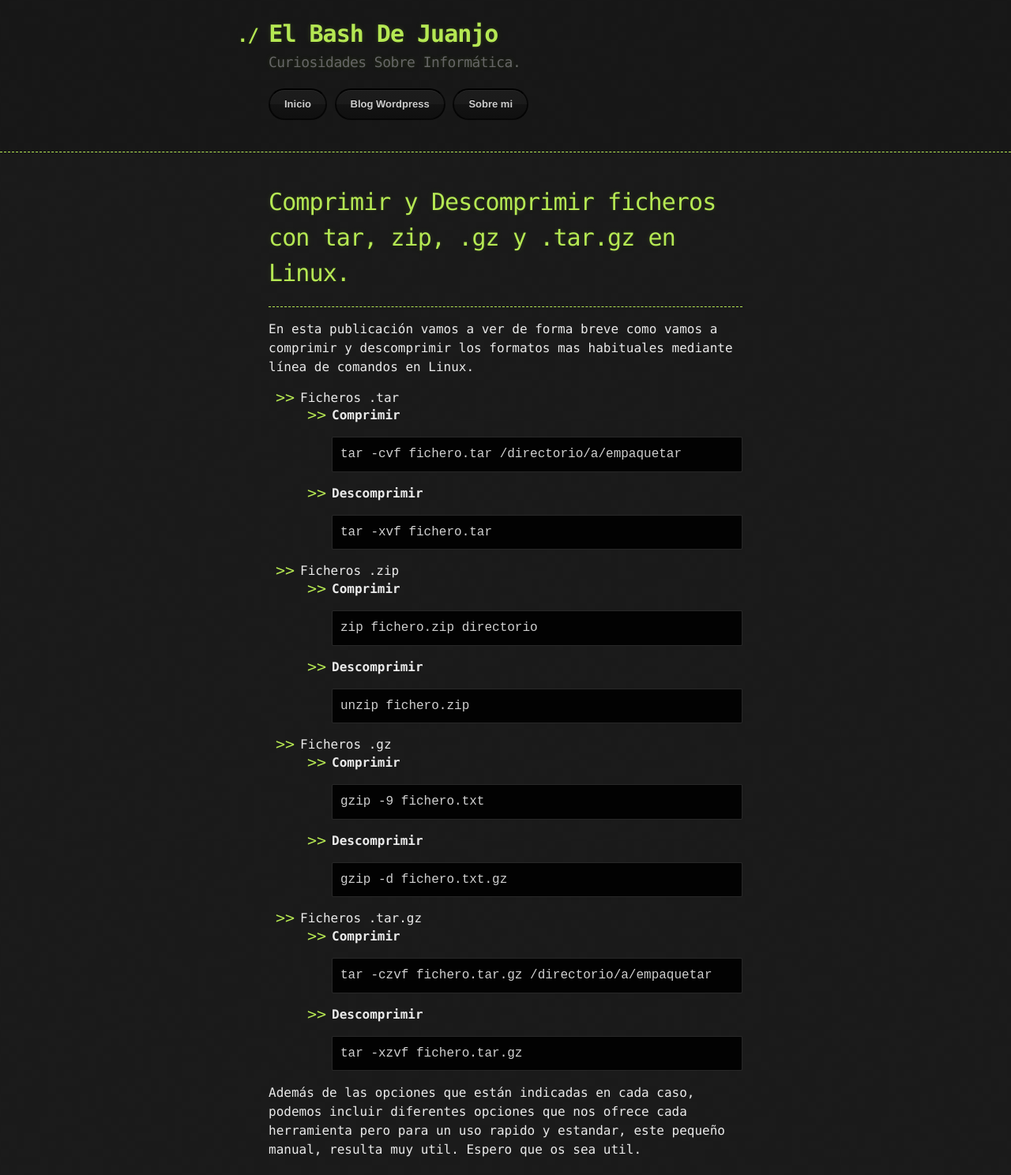
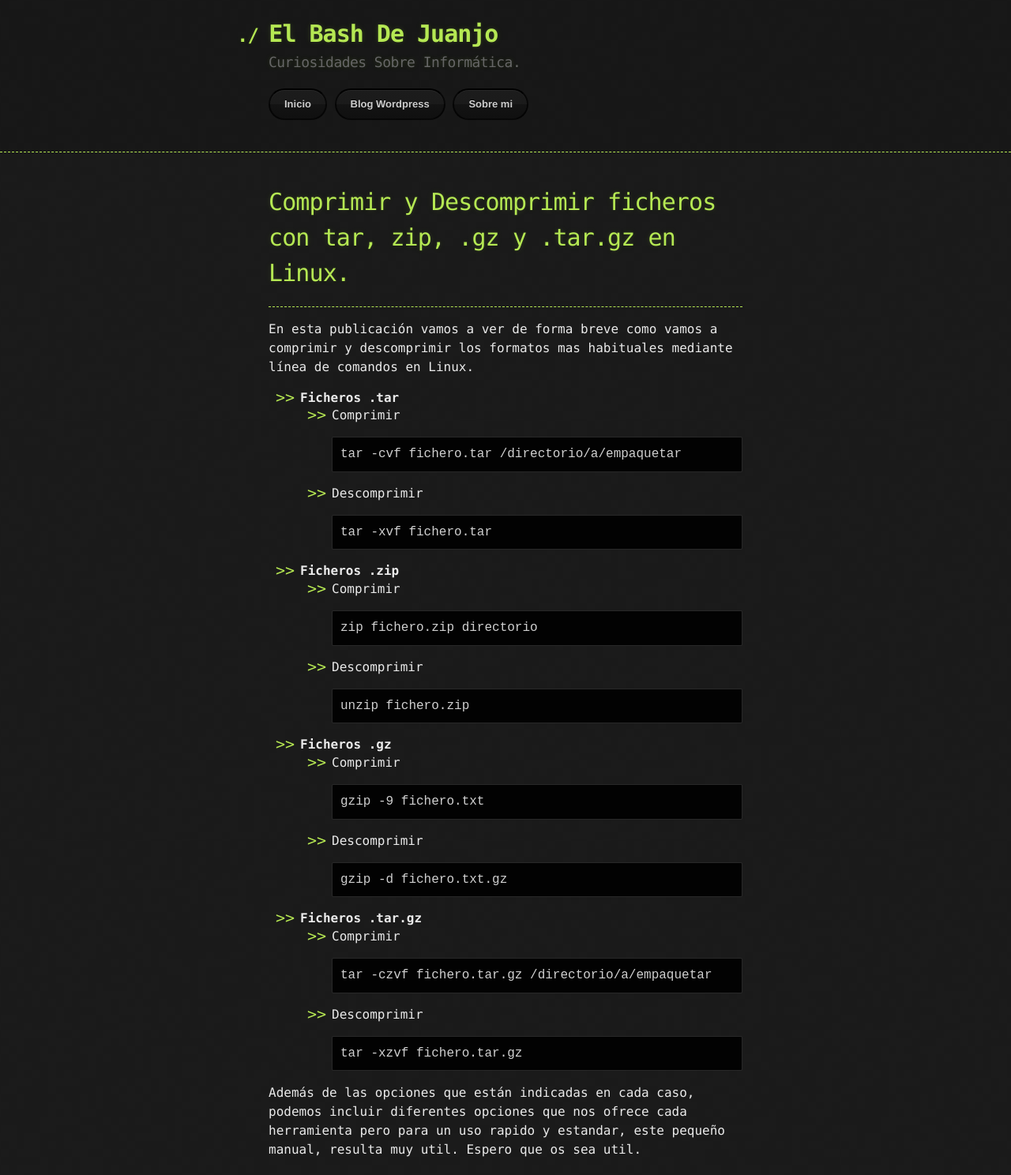
Before and after one commit to juanjoselopezroldan/juanjoselopezroldan.github.io, a Jekyll site: the page built from contenido/tar.md, in a window 1280 px wide. Shown: the whole page at 79% size. Built offline with Jekyll 4.4.1, drawn with Linux system fonts in a browser that asks for light colours; our own code applies the rules of GitHub Pages for plain Markdown files.

Commit message:
ultimos cambios

````diff
--- a/contenido/tar.md
+++ b/contenido/tar.md
@@ -7,45 +7,49 @@ layout: default
 
 En esta publicación vamos a ver de forma breve como vamos a comprimir y descomprimir los formatos mas habituales mediante línea de comandos en Linux.
 
-- Ficheros .tar
-  - **Comprimir**
+- **Ficheros .tar**
+  - Comprimir
 ```
 tar -cvf fichero.tar /directorio/a/empaquetar
 ```
-  - **Descomprimir**
+  - Descomprimir
 ```
 tar -xvf fichero.tar
 ```
 
-- Ficheros .zip
-  - **Comprimir**
+
+- **Ficheros .zip**
+  - Comprimir
 ```
 zip fichero.zip directorio
 ```
-  - **Descomprimir**
+  - Descomprimir
 ```
 unzip fichero.zip
 ```
 
-- Ficheros .gz
-  - **Comprimir**
+
+- **Ficheros .gz**
+  - Comprimir
 ```
 gzip -9 fichero.txt
 ```
-  - **Descomprimir**
+  - Descomprimir
 ```
 gzip -d fichero.txt.gz
 ```
 
-- Ficheros .tar.gz
-  - **Comprimir**
+
+- **Ficheros .tar.gz**
+  - Comprimir
 ```
 tar -czvf fichero.tar.gz /directorio/a/empaquetar
 ```
-  - **Descomprimir**
+  - Descomprimir
 ```
 tar -xzvf fichero.tar.gz
 ```
 
+
 Además de las opciones que están indicadas en cada caso, podemos incluir diferentes opciones que nos ofrece cada herramienta pero para un uso rapido y estandar, este pequeño manual, resulta muy util.
 Espero que os sea util.
````
